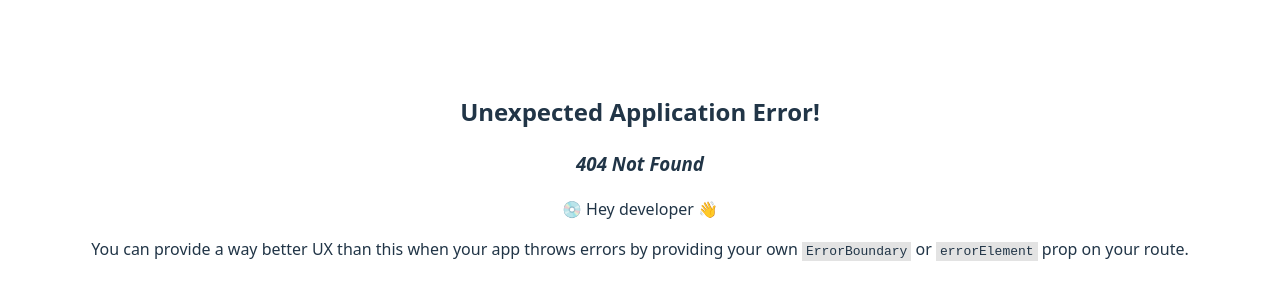
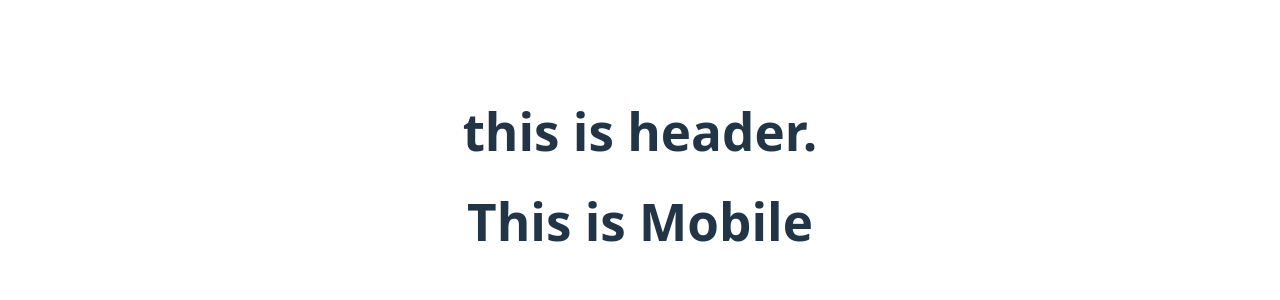
Before and after one commit to AKToran/web-day72-react-router-concept, a React (Vite) app: page /mobiles in a window 1280 px wide. Before the commit this address had no page. Shown: the part 224-524 px from the top of the page. Built offline with nearby package versions, Linux system fonts and the light colour scheme.

Commit message:
children routes

```diff
--- /dev/null
+++ b/src/Components/Header/Header.jsx
@@ -0,0 +1,11 @@
+import React from 'react';
+
+const Header = () => {
+  return (
+    <div>
+      <h1>this is header.</h1>
+    </div>
+  );
+};
+
+export default Header;
--- /dev/null
+++ b/src/Components/Home/Home.jsx
@@ -0,0 +1,11 @@
+import React from 'react';
+
+const Home = () => {
+  return (
+    <div>
+      <h1>THIS IS HOME</h1>
+    </div>
+  );
+};
+
+export default Home;
--- /dev/null
+++ b/src/Components/Laptops/Laptops.jsx
@@ -0,0 +1,11 @@
+import React from 'react';
+
+const Laptops = () => {
+  return (
+    <div>
+      <h1>Laptops</h1>
+    </div>
+  );
+};
+
+export default Laptops;
--- /dev/null
+++ b/src/Components/Mobile/Mobile.jsx
@@ -0,0 +1,11 @@
+import React from 'react';
+
+const Mobile = () => {
+  return (
+    <div>
+      <h1>This is Mobile</h1>
+    </div>
+  );
+};
+
+export default Mobile;
--- /dev/null
+++ b/src/Components/Root/Root.jsx
@@ -0,0 +1,17 @@
+import React from 'react';
+import Header from '../Header/Header';
+import { Outlet } from 'react-router';
+
+const Root = () => {
+  return (
+    <div>
+      <Header></Header>
+      <Outlet>
+
+      </Outlet>
+
+    </div>
+  );
+};
+
+export default Root;
--- a/src/main.jsx
+++ b/src/main.jsx
@@ -6,15 +6,28 @@
   createBrowserRouter,
   RouterProvider,
 } from "react-router";
+import Root from './Components/Root/Root.jsx';
+import Home from './Components/Home/Home.jsx';
+import Mobile from './Components/Mobile/Mobile.jsx';
+import Laptops from './Components/Laptops/Laptops.jsx';
 
 const router = createBrowserRouter([
   {
     path: '/',
-    element: <div>Hello from react router. <a href="/react">React</a></div>
+    Component: Root,
+    children: [
+      {index: true, Component: Home},
+      {path: 'mobiles', Component: Mobile},
+      {path: 'laptops', Component: Laptops},
+    ]
+},
+  {
+    path: 'react',
+    Component: App
   },
   {
-    path: '/react',
-    element: <App />
+    path: 'app',
+    element: <App></App>
   },
 ])
 
```
